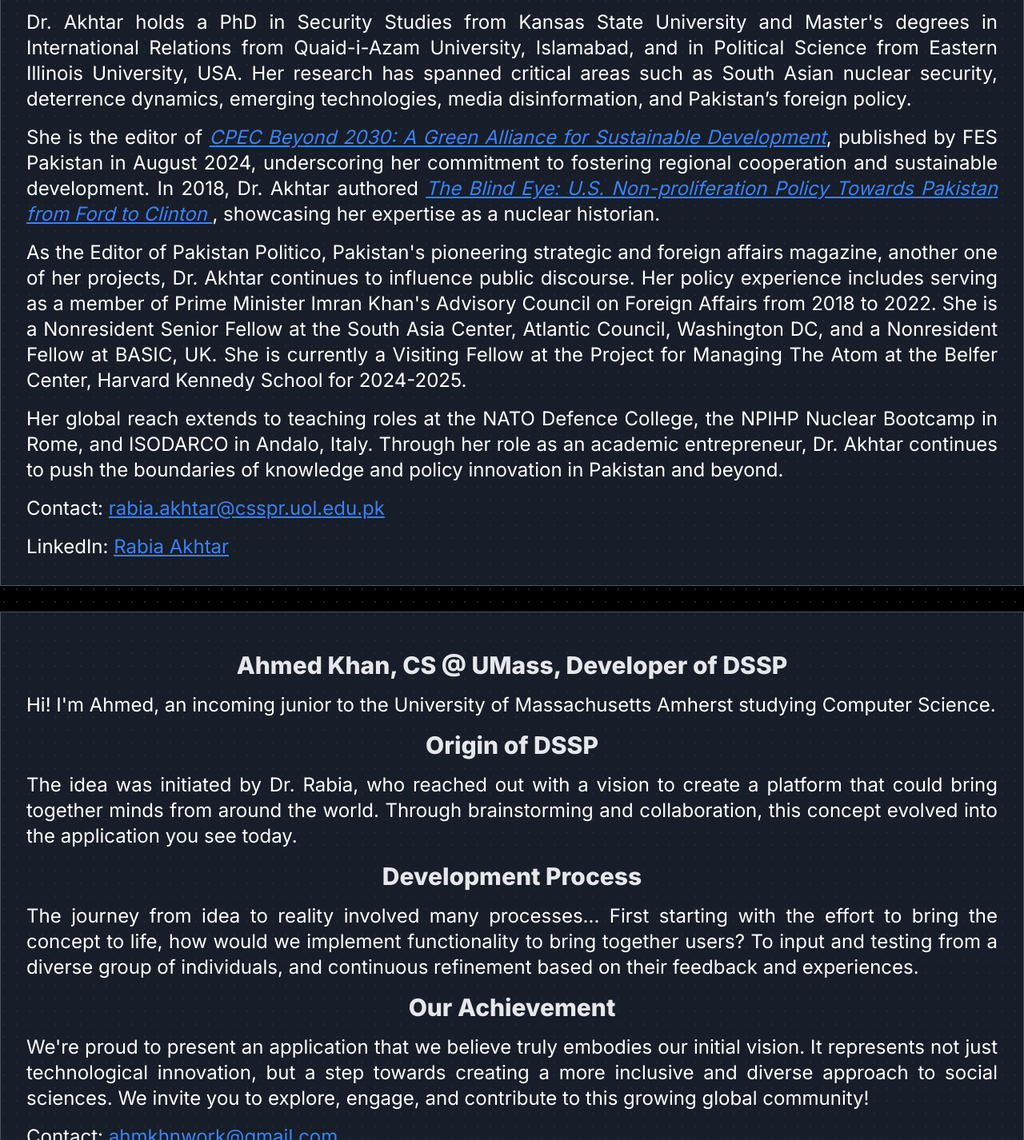
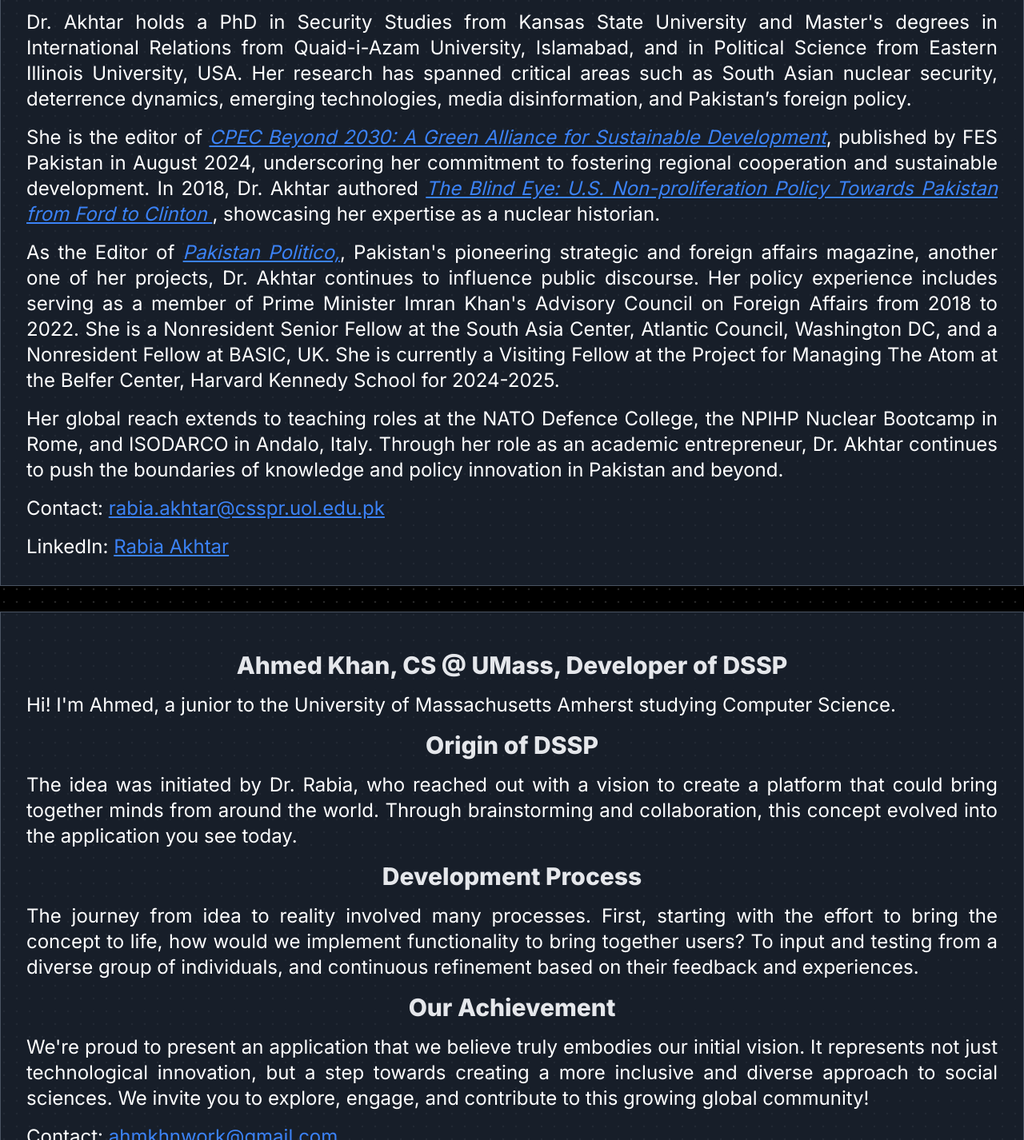
Before and after one commit to ahmkhn/dsspp, a Next.js app in the folder dssp/: page /about in a window 1280 px wide. Shown: the part 868-2294 px from the top of the page at 80% size. Built offline with nearby package versions, Linux system fonts and the light colour scheme.

Commit message:
add: update about

```diff
--- a/dssp/app/about/page.tsx
+++ b/dssp/app/about/page.tsx
@@ -53,7 +53,7 @@ export default async function About() {
             </p>
 
             <p className="mt-4 text-base sm:text-lg md:text-xl lg:text-2xl">
-            As the Editor of Pakistan Politico, Pakistan's pioneering strategic and foreign affairs magazine, another one of her projects, Dr. Akhtar continues to influence public discourse. Her policy experience includes serving as a member of Prime Minister Imran Khan's Advisory Council on Foreign Affairs from 2018 to 2022. She is a Nonresident Senior Fellow at the South Asia Center, Atlantic Council, Washington DC, and a Nonresident Fellow at BASIC, UK. She is currently a Visiting Fellow at the Project for Managing The Atom at the Belfer Center, Harvard Kennedy School for 2024-2025.
+            As the Editor of <a target="_blank" className="italic text-blue-500 underline" href="https://pakistanpolitico.com/">Pakistan Politico,</a>, Pakistan's pioneering strategic and foreign affairs magazine, another one of her projects, Dr. Akhtar continues to influence public discourse. Her policy experience includes serving as a member of Prime Minister Imran Khan's Advisory Council on Foreign Affairs from 2018 to 2022. She is a Nonresident Senior Fellow at the South Asia Center, Atlantic Council, Washington DC, and a Nonresident Fellow at BASIC, UK. She is currently a Visiting Fellow at the Project for Managing The Atom at the Belfer Center, Harvard Kennedy School for 2024-2025.
             </p>
 
             <p className="mt-4 text-base sm:text-lg md:text-xl lg:text-2xl">
@@ -70,7 +70,7 @@ export default async function About() {
             Ahmed Khan, CS @ UMass, Developer of DSSP
             </h1>
             <p className="mt-4 text-base sm:text-lg md:text-xl lg:text-2xl">
-              Hi! I'm Ahmed, an incoming junior to the University of Massachusetts Amherst studying Computer Science.
+              Hi! I'm Ahmed, a junior to the University of Massachusetts Amherst studying Computer Science.
             </p>
 
             <h1 className="mt-4 font-extrabold  text-lg sm:text-xl md:text-2xl lg:text-3xl text-gray-200 leading-relaxed text-center">
@@ -83,7 +83,7 @@ export default async function About() {
             Development Process
             </h1>
             <p className="mt-4 text-base sm:text-lg md:text-xl lg:text-2xl">
-            The journey from idea to reality involved many processes... First starting with the effort to bring the concept to life, how would we implement functionality to bring together users? To input and testing from a diverse group of individuals, and continuous refinement based on their feedback and experiences.
+            The journey from idea to reality involved many processes. First, starting with the effort to bring the concept to life, how would we implement functionality to bring together users? To input and testing from a diverse group of individuals, and continuous refinement based on their feedback and experiences.
             </p>
             <h1 className="mt-4 font-extrabold  text-lg sm:text-xl md:text-2xl lg:text-3xl text-gray-200 leading-relaxed text-center">
             Our Achievement
```
